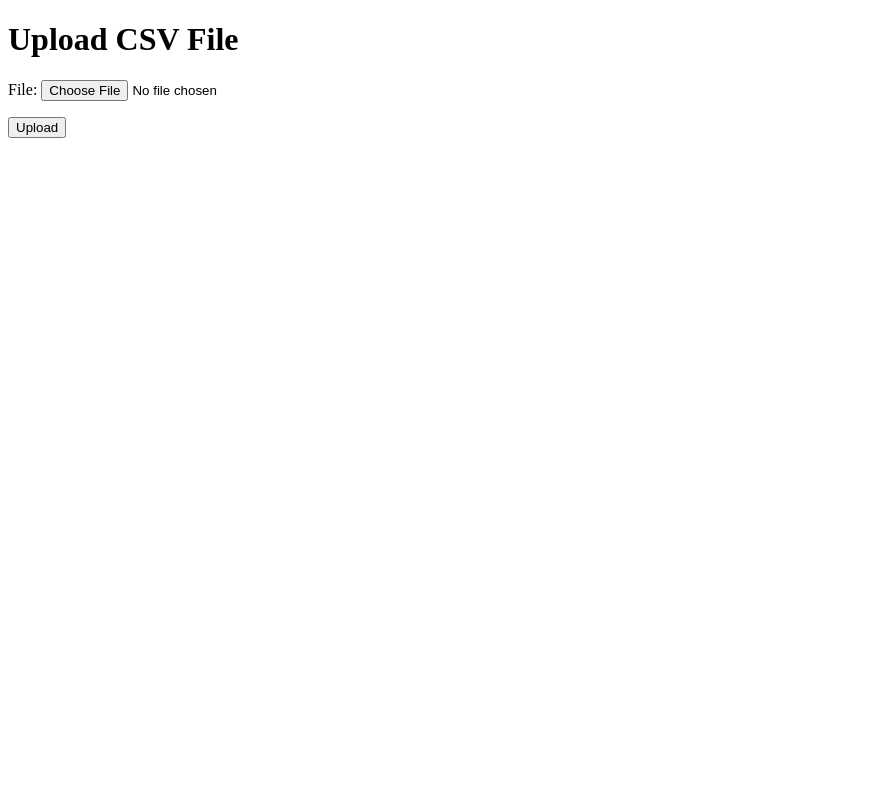
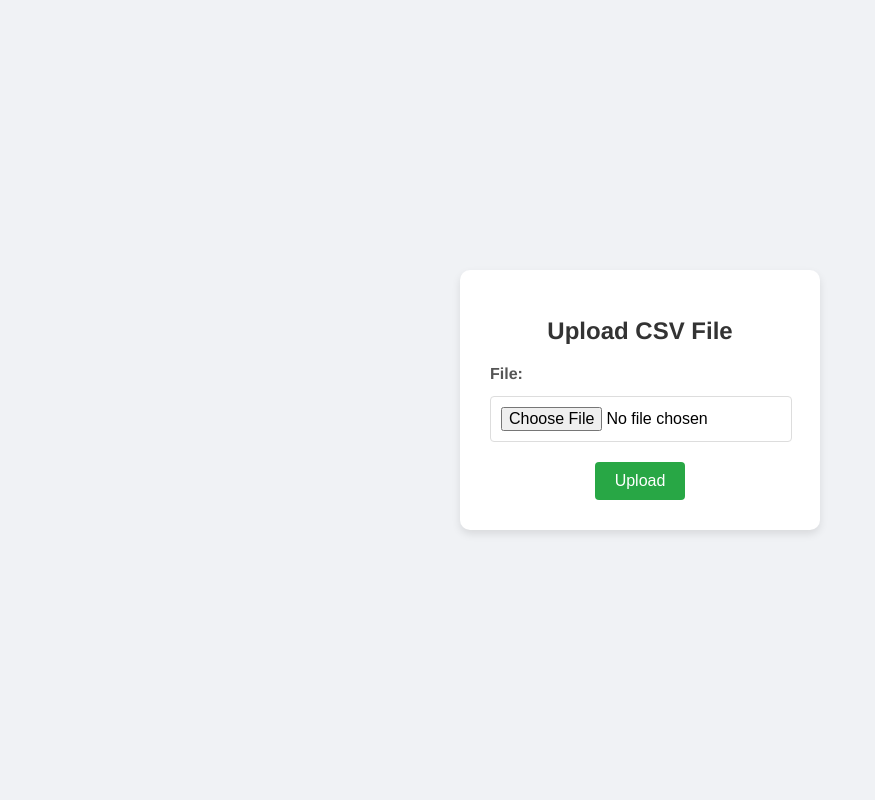
Before and after one commit to Vedansh1857/django-data-visualizer, a Django app: page /csv/upload/ in a window 1280 px wide. Shown: the whole page, without its empty margins (0-875 px from the left). Run offline with Django 4.2, Linux system fonts and the light colour scheme.

Commit message:
css added

```diff
--- a/csv_analysis/templates/csv_analysis/upload.html
+++ b/csv_analysis/templates/csv_analysis/upload.html
@@ -2,13 +2,25 @@
 <html>
 <head>
     <title>Upload CSV File</title>
+    {% load static %}
+    <link rel="stylesheet" type="text/css" href="{% static 'css/styles.css' %}">
 </head>
 <body>
-    <h1>Upload CSV File</h1>
-    <form method="post" enctype="multipart/form-data">
-        {% csrf_token %}
-        {{ form.as_p }}
-        <button type="submit">Upload</button>
-    </form>
+    <div class="container">
+        <div class="upload-box">
+            <h1>Upload CSV File</h1>
+            <form method="post" enctype="multipart/form-data">
+                {% csrf_token %}
+                <div class="form-group">
+                    {{ form.file.label_tag }}
+                    {{ form.file }}
+                </div>
+                <button type="submit" class="btn">Upload</button>
+            </form>
+            {% if uploaded_file_url %}
+                <p>File uploaded successfully: <a href="{{ uploaded_file_url }}">{{ uploaded_file_url }}</a></p>
+            {% endif %}
+        </div>
+    </div>
 </body>
 </html>
--- /dev/null
+++ b/static/css/styles.css
@@ -0,0 +1,81 @@
+body {
+    font-family: 'Helvetica Neue', Arial, sans-serif;
+    background-color: #f0f2f5;
+    margin: 0;
+    padding: 0;
+    display: flex;
+    justify-content: center;
+    align-items: center;
+    height: 100vh;
+}
+
+.container {
+    width: 100%;
+    max-width: 400px;
+    padding: 20px;
+    box-sizing: border-box;
+}
+
+.upload-box {
+    background: #fff;
+    padding: 30px;
+    border-radius: 10px;
+    box-shadow: 0 4px 8px rgba(0, 0, 0, 0.1);
+    text-align: center;
+}
+
+h1 {
+    margin-bottom: 20px;
+    font-size: 24px;
+    color: #333;
+}
+
+.form-group {
+    margin-bottom: 20px;
+    text-align: left;
+}
+
+.form-group label {
+    display: block;
+    margin-bottom: 8px;
+    font-weight: bold;
+    color: #555;
+}
+
+.form-group input {
+    width: calc(100% - 20px);
+    padding: 10px;
+    margin-top: 5px;
+    border: 1px solid #ddd;
+    border-radius: 4px;
+    font-size: 16px;
+}
+
+.btn {
+    background-color: #28a745;
+    color: #fff;
+    padding: 10px 20px;
+    border: none;
+    border-radius: 4px;
+    cursor: pointer;
+    font-size: 16px;
+    transition: background-color 0.3s ease;
+}
+
+.btn:hover {
+    background-color: #218838;
+}
+
+p {
+    margin-top: 20px;
+    color: #333;
+}
+
+p a {
+    color: #007bff;
+    text-decoration: none;
+}
+
+p a:hover {
+    text-decoration: underline;
+}
```
Also changed, not shown: db.sqlite3, static/histograms/hist_previous_year_rating.png.
